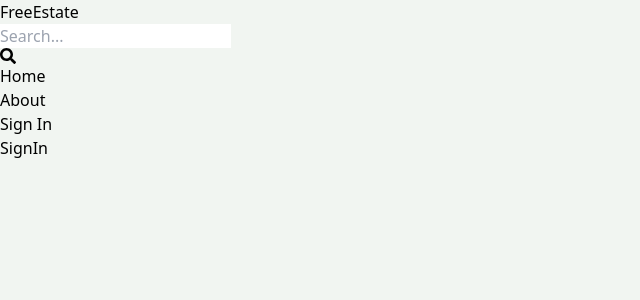
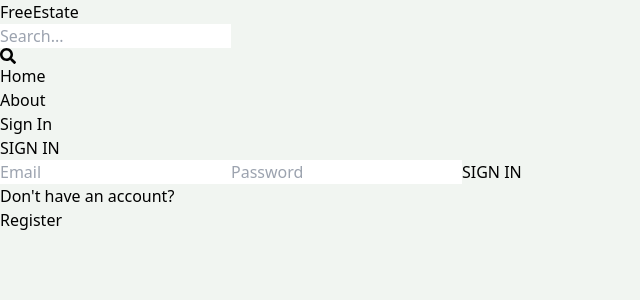
Before and after one commit to Sougata-Singha/mern-estate, a React (Vite) app in the folder client/: page /sign-in in a window 1280 px wide. Shown: the top 300 px of the page, without its empty margins (0-640 px from the left). Built offline with nearby package versions, Linux system fonts and the light colour scheme.

Commit message:
completed signin functionality

```diff
--- a/client/src/pages/SignIn.jsx
+++ b/client/src/pages/SignIn.jsx
@@ -1,8 +1,58 @@
-import React from 'react'
+import React ,{useState} from 'react'
+import { Link ,useNavigate} from 'react-router-dom'
 
 const SignIn = () => {
+  const [formdata, setFormdata] = useState({})
+  const [error, setError] = useState(null)
+  const [loading, setLoading] = useState(false)
+  const navigate = useNavigate()
+
+  const onChangeHandler = (e) => {
+    setFormdata({...formdata,[e.target.id] : e.target.value})
+  }
+  const handleSubmit = async (e) => {
+    setLoading(true)
+    e.preventDefault()
+    try {
+      const response = await fetch('/api/auth/signin',{
+        method : 'POST',
+        headers : {
+          'Content-Type' : 'application/json',
+        },
+        body : JSON.stringify(formdata)
+      })
+      const data = await response.json()
+      if(data.success === false){
+        setError(data.message)
+        setLoading(false)
+        return
+      }
+      setLoading(false)
+      setError(null)
+      navigate('/')
+
+    } catch (error) {
+      setLoading(false)
+      setError(error.message)
+    }
+
+  }
   return (
-    <div>SignIn</div>
+    <div className='p-3 max-w-lg mx-auto'>
+      <h1 className='text-center font-semibold text-3xl my-7 text-slate-600'>SIGN IN</h1>
+      <form className='flex flex-col gap-4'>
+        <input type="email" className='border rounded-lg p-3 outline-none' placeholder='Email' id='email' required onChange={onChangeHandler}/>
+        <input type="password" className='border rounded-lg p-3 outline-none' placeholder='Password' id='password' required onChange={onChangeHandler}/>
+        <button disabled={loading} className='bg-slate-700 outline-none text-white rounded-lg p-3 hover:opacity-90 disabled:opacity-70' onClick={handleSubmit}>
+          {loading ? 'Loading...' : 'SIGN IN'}
+        </button>
+      </form>
+      <div className='flex gap-1 text-center justify-center items-center my-1'>
+        <p className='text-slate-700'>Don't have an account? </p>
+        <Link to='/sign-up' className='text-blue-700'>Register</Link>
+      </div>
+      {error && <p className='text-red-500 mt-5'>{error}</p>}
+    </div>
   )
 }
 
--- a/client/src/pages/SignUp.jsx
+++ b/client/src/pages/SignUp.jsx
@@ -39,7 +39,7 @@ const SingUp = () => {
   }
   return (
     <div className='p-3 max-w-lg mx-auto'>
-      <h1 className='text-center font-semibold text-3xl my-7 text-slate-600'>Sign Up</h1>
+      <h1 className='text-center font-semibold text-3xl my-7 text-slate-600'>SIGN UP</h1>
       <form className='flex flex-col gap-4'>
         <input type="text" className='border rounded-lg p-3 outline-none' placeholder='Username' id='username' required onChange={onChangeHandler}/>
         <input type="email" className='border rounded-lg p-3 outline-none' placeholder='Email' id='email' required onChange={onChangeHandler}/>
```
